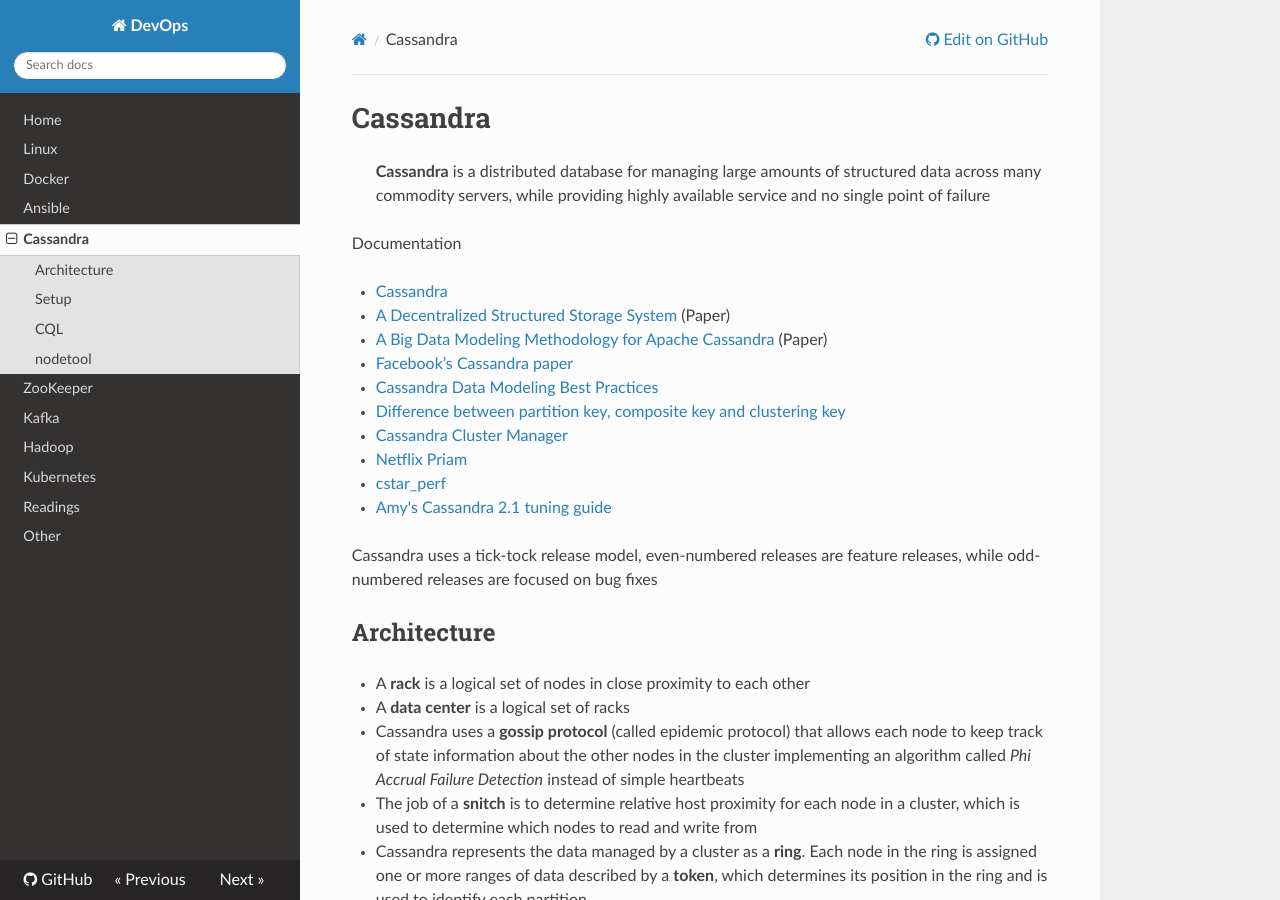
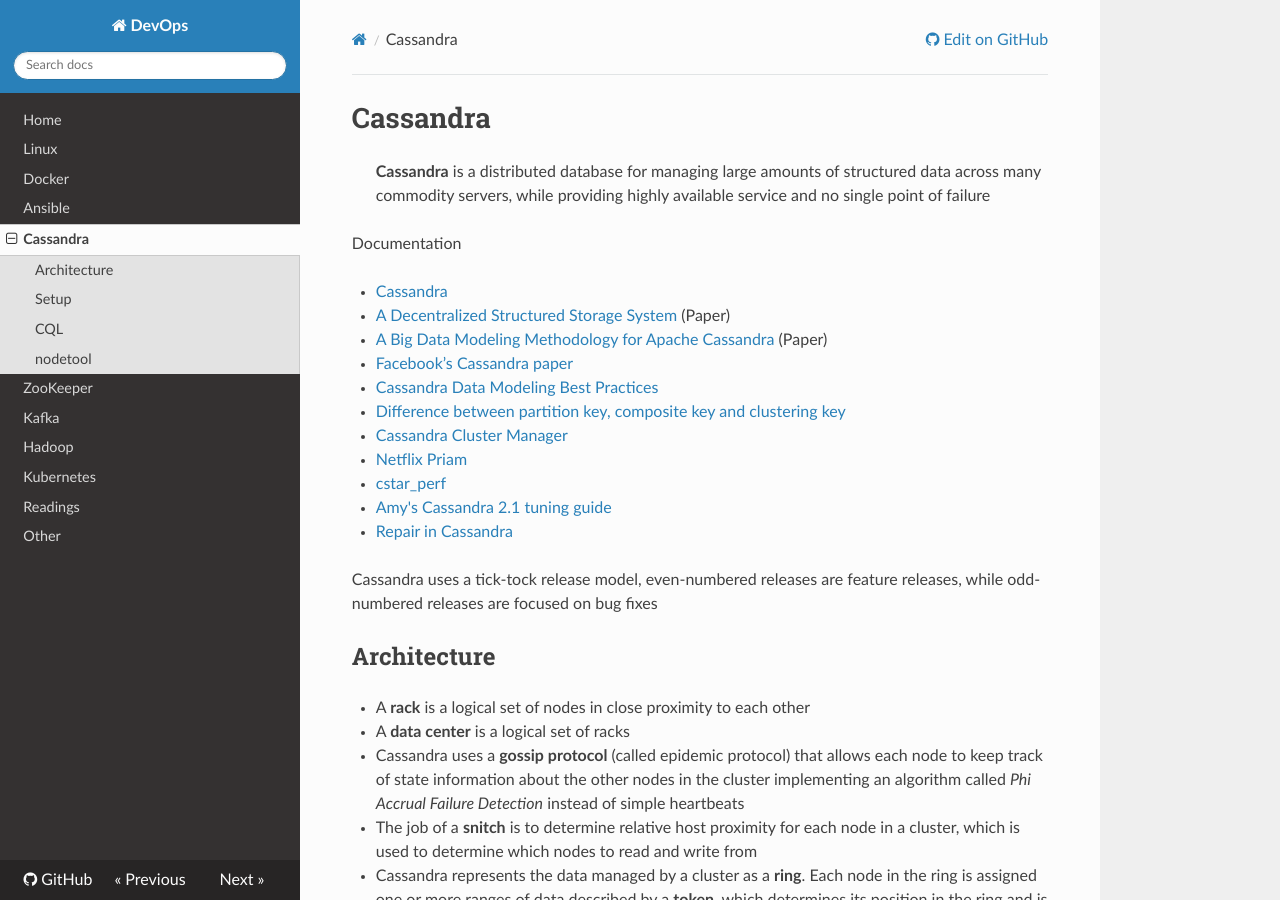
Before and after one commit to niqdev/devops, an MkDocs documentation site: the page built from docs/cassandra.md, in a window 1280 px wide and 900 px high. Built offline with MkDocs 1.6.1, drawn with Linux system fonts in a browser that asks for light colours; nearby versions of some CDN libraries; old or Windows-style settings are respelled for this version of MkDocs.

Commit message:
doc: update cassandra

```diff
--- a/docs/cassandra.md
+++ b/docs/cassandra.md
@@ -23,6 +23,8 @@ Documentation
 * [cstar_perf](https://www.datastax.com/dev/blog/cassandra-performance-testing-with-cstar_perf)
 
 * [Amy's Cassandra 2.1 tuning guide](https://tobert.github.io/pages/als-cassandra-21-tuning-guide.html)
+
+* [Repair in Cassandra](https://www.datastax.com/dev/blog/repair-in-cassandra)
 
 <!-- * [Cassandra Modeling Kata](https://github.com/allegro/cassandra-modeling-kata) -->
 
```
